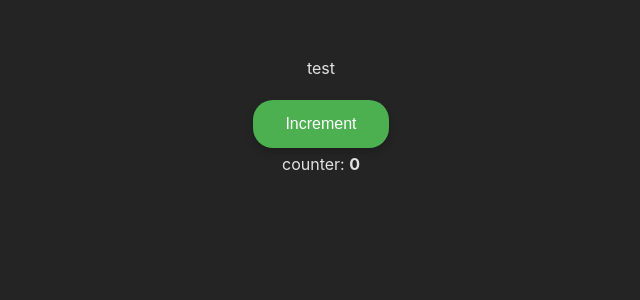
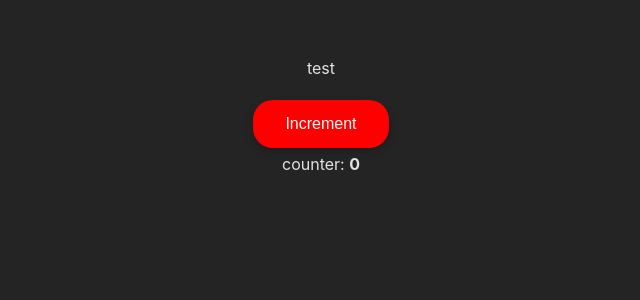
Before and after one commit to sphynxlee/NSCCAI2, a React (Vite) app in the folder AIPrg2/ReactProps/: page / in a window 1280 px wide. Shown: the top 300 px of the page, without its empty margins (319-959 px from the left). Built offline with nearby package versions, Linux system fonts and the light colour scheme.

Commit message:
Update button style and add props for button color

```diff
--- a/AIPrg2/ReactProps/src/components/TheSwitch/TheSwitch.tsx
+++ b/AIPrg2/ReactProps/src/components/TheSwitch/TheSwitch.tsx
@@ -22,7 +22,7 @@ export default function TheSwitch(props: TheSwitchProps): JSX.Element {
 
     return (
         <>
-            <button onClick={IncrementCount} className='my_btn'>{props.prompt}</button>
+            <button onClick={IncrementCount} style={{backgroundColor: props.btnColor}} className='my_btn'>{props.prompt}</button>
             <div>
                 counter: <b>{count}</b>
             </div>
```
